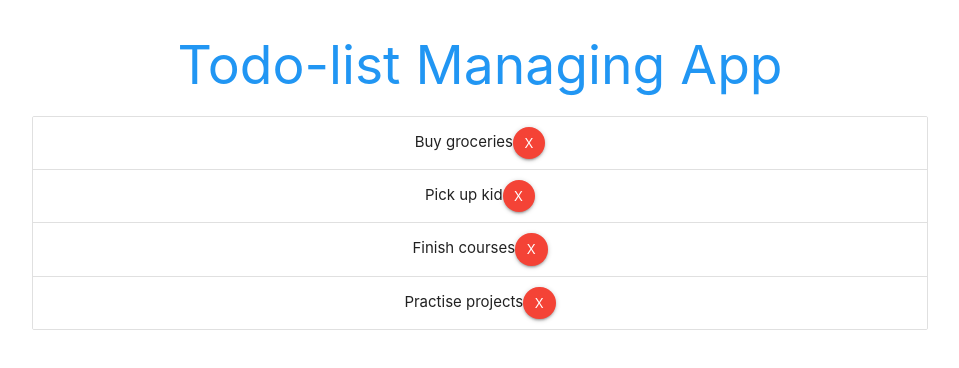
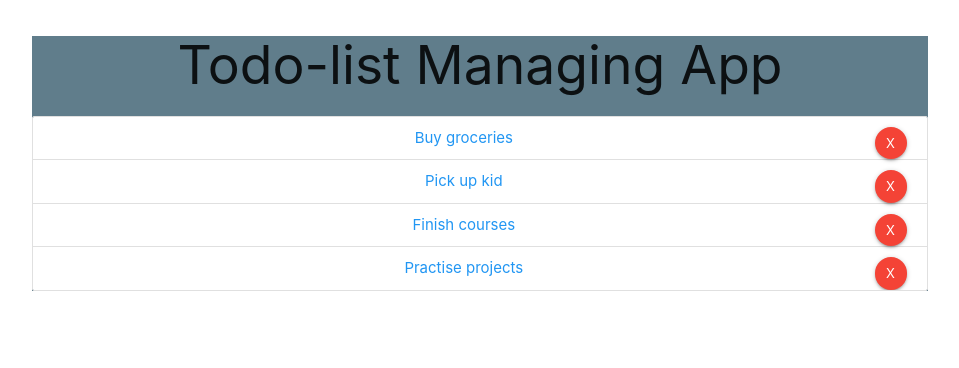
Before and after one commit to shamseena-dev/todosReactApp, a React (Create React App) app in the folder todos-app/: page / in a window 1280 px wide. Shown: the top 368 px of the page, without its empty margins (160-1119 px from the left). Built offline with nearby package versions, Linux system fonts and the light colour scheme.

Commit message:
Added deletefunction, fixed positions of delete buttons

```diff
--- a/todos-app/src/App.js
+++ b/todos-app/src/App.js
@@ -10,11 +10,14 @@ class App extends Component {
       {id: 4 , task : "Practise projects"}
     ]
   }
+  deleteTodo = (id) => {
+    console.log(id);
+  }
   render(){
     return (
-      <div className="container">
-        <h2 className="center blue-text"> Todo-list Managing App</h2>
-        <Todos todos={this.state.todos} />
+      <div className="center container blue-grey center">
+        <h2 className="center card-action"> Todo-list Managing App</h2>
+        <Todos todos={this.state.todos} deleteTodo={this.deleteTodo}/>
       </div>
     );
     }
--- a/todos-app/src/Todos.js
+++ b/todos-app/src/Todos.js
@@ -1,11 +1,11 @@
 import React from 'react'
 
-const Todos = ({todos}) => {
+const Todos = ({todos, deleteTodo}) => {
     const todosList = todos.length ? (todos.map(todo => {
     return(
-    <div className ="collection-item" key={todo.id}>
+    <div className ="collection-item blue-text" key={todo.id}>
       <span>{todo.task}</span>
-      <button  className="btn-floating btn-large waves-effect waves-light red btn-small"> X</button>
+      <button  className="btn-floating btn-large waves-effect waves-light red btn-small secondary-content" onClick ={() => {deleteTodo(todo.id)}}> X</button>
     </div>)})) :
     (<p> No more Todos left!!</p>)
     return(
```
